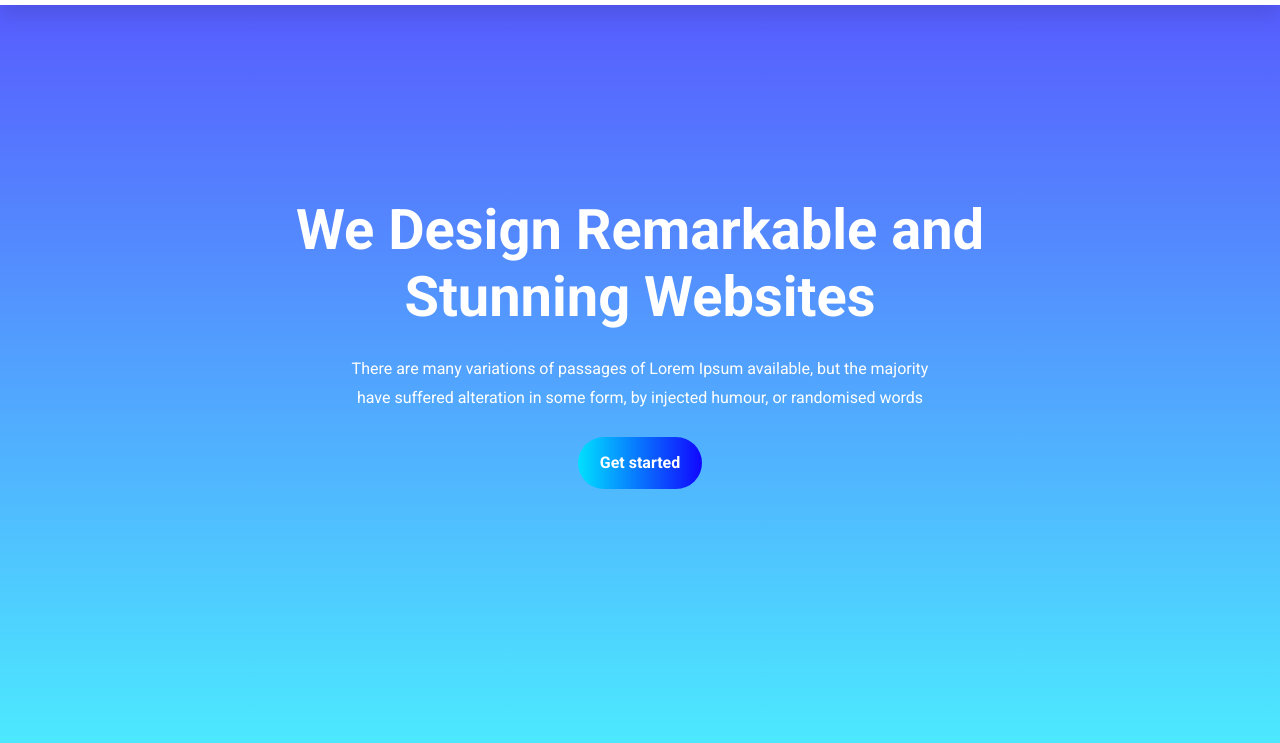
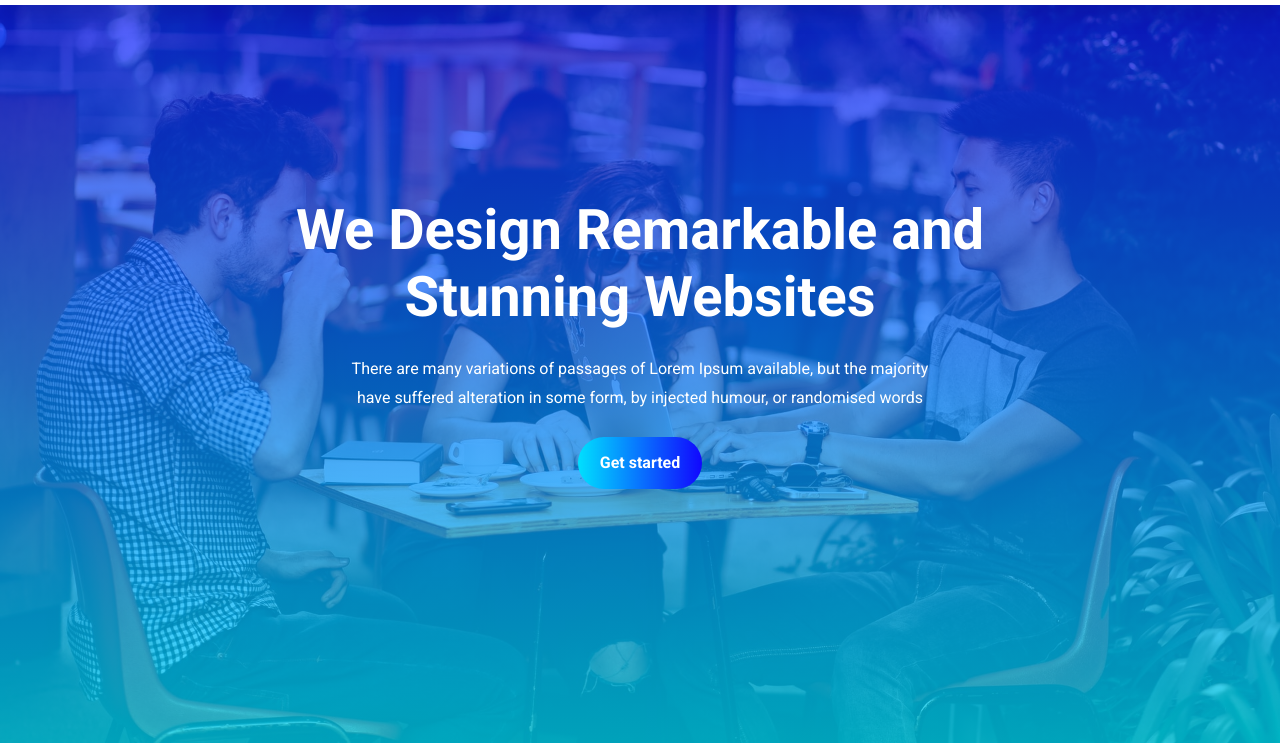
Before and after one commit to Anpreet5299/Demo-Website-, a plain HTML site: page index.html in a window 1280 px wide. Shown: the part 57-800 px from the top of the page. Drawn offline with nearby package versions, Linux system fonts and the light colour scheme; files whose address does not match are found by name.

Commit message:
Update index.html

```diff
--- a/index.html
+++ b/index.html
@@ -52,7 +52,7 @@
     </nav>
 
     <!--hero-->
-    <section id="home" class="bg-cover hero-section" style="background-image: url(images/cover_1.jpg);">
+    <section id="home" class="bg-cover hero-section" style="background-image: url(cover_1.jpg);">
         <div class="overlay"></div>
         <div class="container text-white text-center">
             <div class="row">
```
